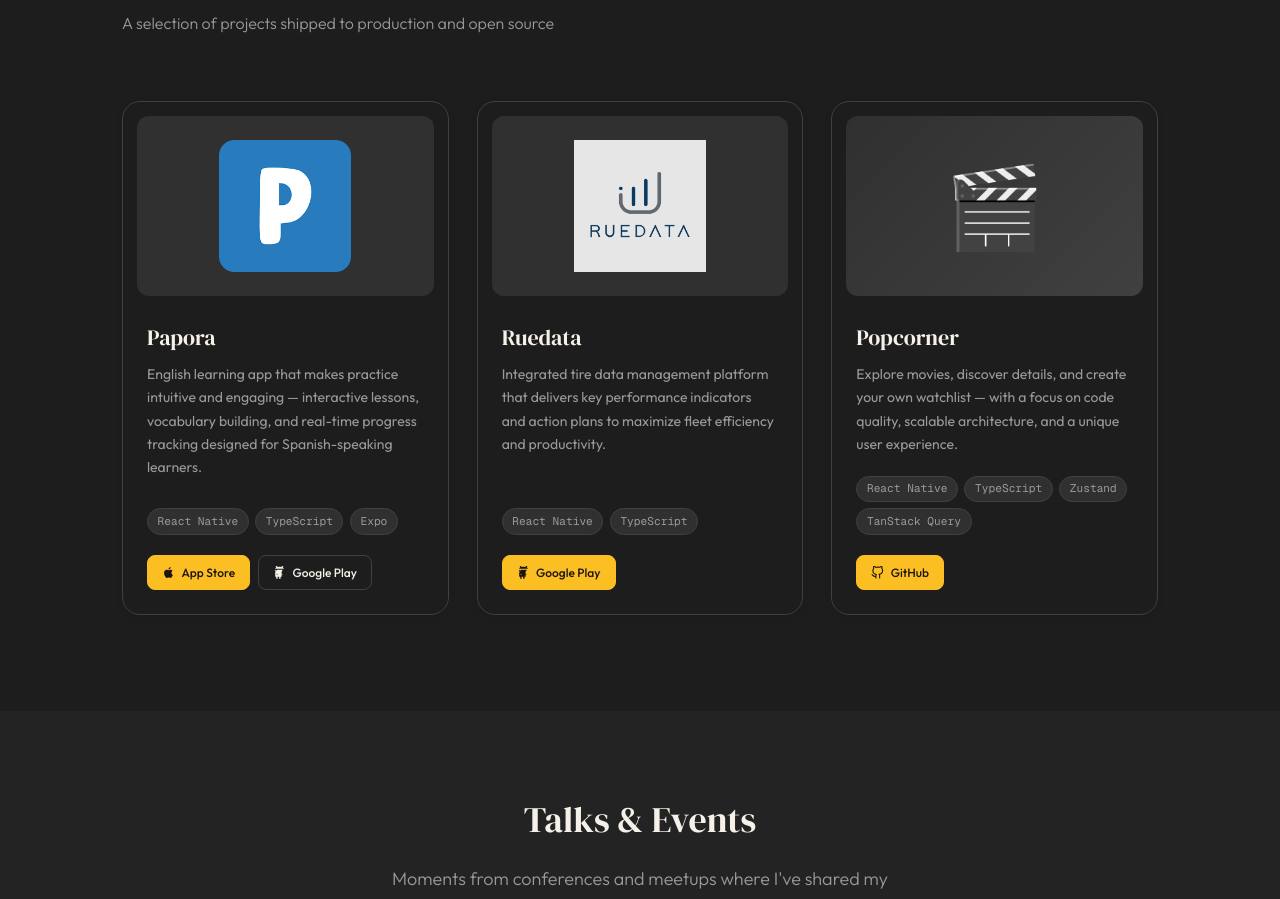
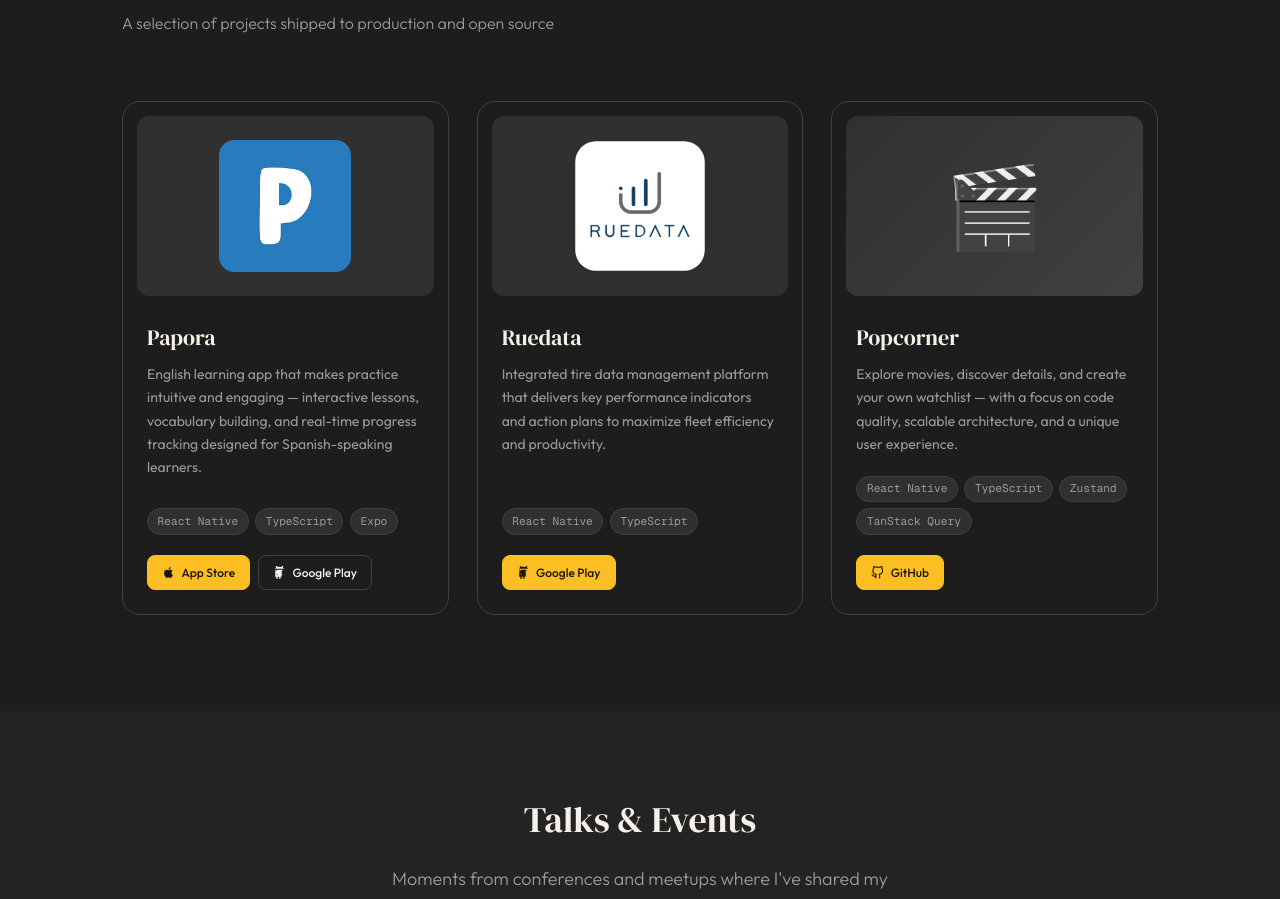
Before and after one commit to LaDuquesaDev/laduquesadev-portfolio, a Next.js app: page / in a window 1280 px wide. Shown: the part 1716-2615 px from the top of the page. Built offline with nearby package versions, Linux system fonts and the light colour scheme.

Commit message:
feat: change logo in app project

```diff
--- a/src/components/Projects.tsx
+++ b/src/components/Projects.tsx
@@ -40,16 +40,18 @@
         <ProjectsGrid>
           {projects.map((project, index) => (
             <ProjectCard key={project.id} isVisible={isProjectsVisible} delay={index}>
-              <ProjectImageArea hasEmoji={!!project.emoji}>
+              <ProjectImageArea $hasEmoji={!!project.emoji}>
                 {project.emoji ? (
                   <ProjectEmoji>{project.emoji}</ProjectEmoji>
                 ) : project.image ? (
-                  <Image
-                    src={project.image}
-                    alt={project.title}
-                    fill
-                    style={{ objectFit: "contain", padding: "1.5rem" }}
-                  />
+                  <div style={{ position: "relative", width: "calc(100% - 3rem)", height: "calc(100% - 3rem)", borderRadius: "0.5rem", overflow: "hidden" }}>
+                    <Image
+                      src={project.image}
+                      alt={project.title}
+                      fill
+                      style={{ objectFit: "contain" }}
+                    />
+                  </div>
                 ) : null}
               </ProjectImageArea>
 
--- a/src/mocks/index.ts
+++ b/src/mocks/index.ts
@@ -16,7 +16,7 @@
     title: "Ruedata",
     description: "Integrated tire data management platform that delivers key performance indicators and action plans to maximize fleet efficiency and productivity.",
     description_es: "Plataforma integral de gestión de datos de neumáticos que entrega indicadores clave y planes de acción para maximizar la eficiencia y productividad de la flota.",
-    image: "/ruedata.webp",
+    image: "/ruedata.svg",
     technologies: ["React Native", "TypeScript"],
     android: "https://play.google.com/store/apps/details?id=com.ruemobile&hl=es_419",
   },
--- a/src/styles/projects-styles.ts
+++ b/src/styles/projects-styles.ts
@@ -83,13 +83,13 @@
   }
 `
 
-export const ProjectImageArea = styled.div<{ hasEmoji?: boolean }>`
+export const ProjectImageArea = styled.div<{ $hasEmoji?: boolean }>`
   position: relative;
   height: 180px;
   margin: 0.875rem 0.875rem 0;
   border-radius: 0.75rem;
-  background: ${({ theme, hasEmoji }) =>
-    hasEmoji
+  background: ${({ theme, $hasEmoji }) =>
+    $hasEmoji
       ? `linear-gradient(135deg, ${theme.secondary} 0%, ${theme.border} 100%)`
       : theme.secondary};
   display: flex;
```
Also changed, not shown: public/ruedata.svg (added), public/ruedata.webp (deleted).
